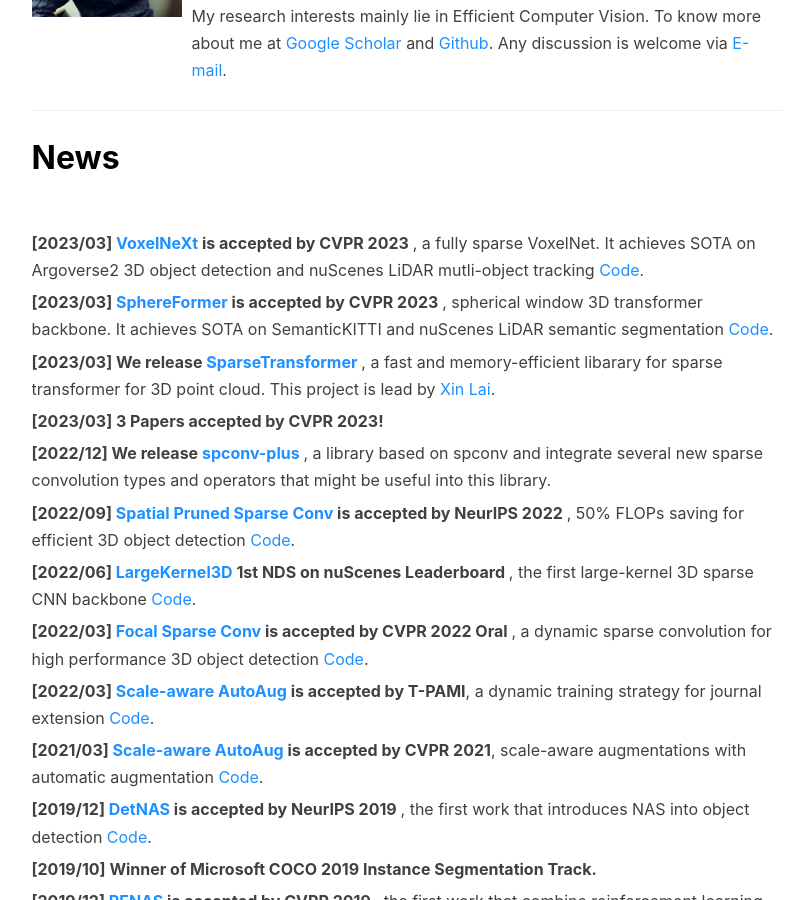
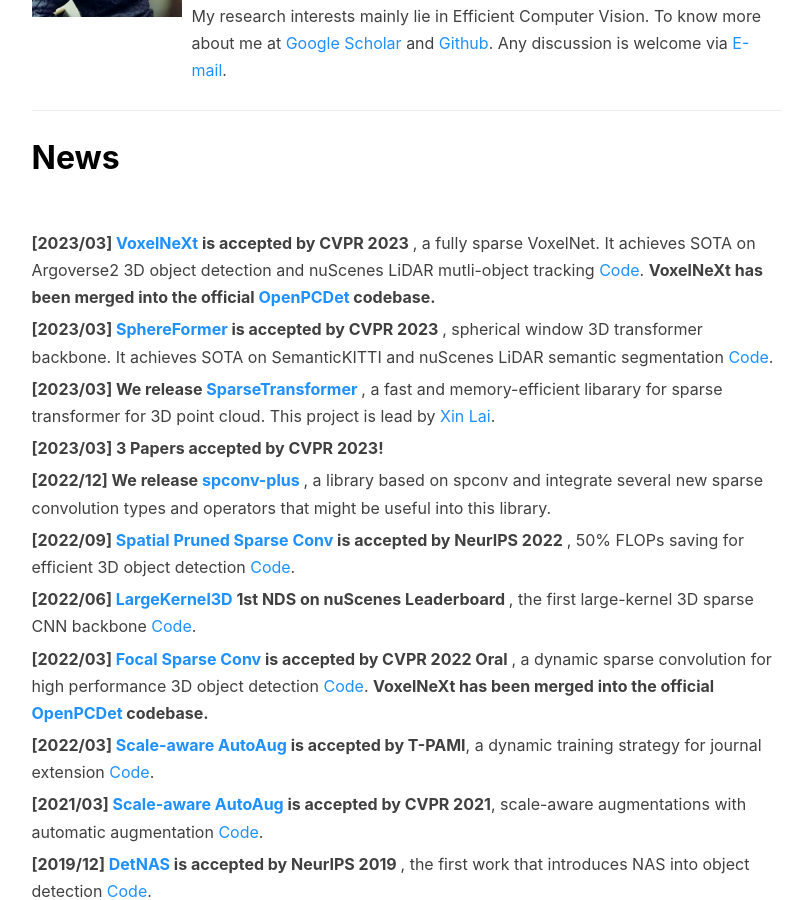
Before and after one commit to yukang2017/yukang2017.github.io, a Jekyll site: the page built from index.html, in a window 1280 px wide and 900 px high, scrolled down 551 px. Shown: the whole window, without its empty margins (136-939 px from the left). Built offline with Jekyll 4.4.1, drawn with Linux system fonts in a browser that asks for light colours; nearby versions of some CDN libraries; the list of posts is cut into pages by our own code; comment, search, counter and statistics services are not loaded.

Commit message:
Update index.html

```diff
--- a/index.html
+++ b/index.html
@@ -42,7 +42,7 @@
 					[2023/03] <a target="_blank"
 					   href="https://arxiv.org/abs/2303.11301"><font color="DodgerBlue">VoxelNeXt</font></a> is accepted by CVPR 2023 </strong>, a fully sparse VoxelNet.
 					It achieves SOTA on Argoverse2 3D object detection and nuScenes LiDAR mutli-object tracking <a target="_blank"
-					   href="https://github.com/dvlab-research/VoxelNeXt"><font color="DodgerBlue">Code</font></a>.
+					   href="https://github.com/dvlab-research/VoxelNeXt"><font color="DodgerBlue">Code</font></a>. <strong> VoxelNeXt has been merged into the official <a target="_blank" href="https://github.com/open-mmlab/OpenPCDet"><font color="DodgerBlue">OpenPCDet</font></a> codebase.</strong>
 				</p>
 				<p class="media-heading">
 				<strong>
@@ -83,7 +83,7 @@
 				<strong>
 					[2022/03] <a target="_blank"
 					   href="https://arxiv.org/abs/2204.12463"><font color="DodgerBlue">Focal Sparse Conv</font></a> is accepted by CVPR 2022 Oral </strong>, a dynamic sparse convolution for high performance 3D object detection <a target="_blank"
-					   href="https://github.com/dvlab-research/FocalsConv"><font color="DodgerBlue">Code</font></a>.
+					   href="https://github.com/dvlab-research/FocalsConv"><font color="DodgerBlue">Code</font></a>. <strong> VoxelNeXt has been merged into the official <a target="_blank" href="https://github.com/open-mmlab/OpenPCDet"><font color="DodgerBlue">OpenPCDet</font></a> codebase.</strong>
 				</p>
 				<p class="media-heading">
 					<strong>
```
